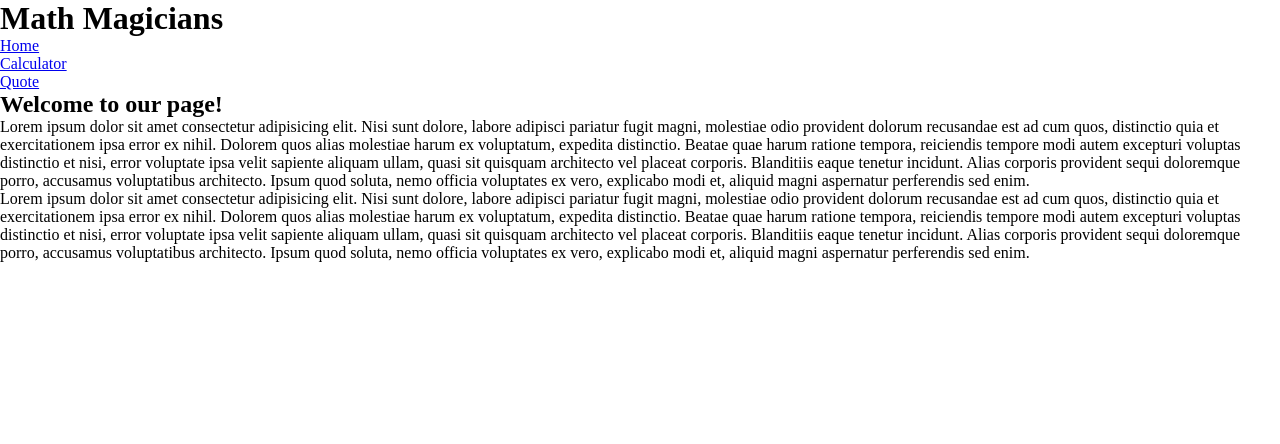
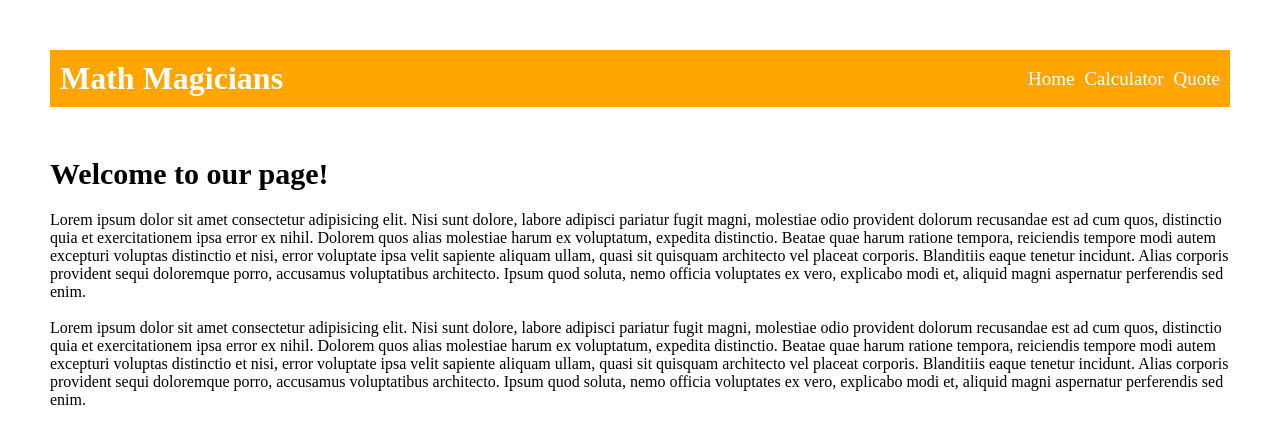
Before and after one commit to wuletawwonte/math-magicians, a React (Create React App) app: page / in a window 1280 px wide. Shown: the top 444 px of the page. Built offline with nearby package versions, Linux system fonts and the light colour scheme.

Commit message:
Add styling for components

```diff
--- a/src/App.css
+++ b/src/App.css
@@ -8,3 +8,7 @@
   justify-content: center;
   padding-top: 100px;
 }
+
+.homepage, .quote, .calculator-page {
+  margin: 50px;
+}
--- /dev/null
+++ b/src/components/Navbar.css
@@ -0,0 +1,21 @@
+header {
+  display: flex;
+  justify-content: space-between;
+  background-color: orange;
+  color: white;
+  align-items: center;
+  margin: 50px;
+  padding: 10px;
+}
+
+ul {
+  list-style: none;
+  display: flex;
+  gap: 10px;
+}
+
+li a {
+  text-decoration: none;
+  color: white;
+  font-size: 19px;
+}
--- a/src/components/Navbar.js
+++ b/src/components/Navbar.js
@@ -1,5 +1,6 @@
 import React from 'react';
 import { Link } from 'react-router-dom';
+import './Navbar.css';
 
 const Navbar = () => {
   const links = [
--- a/src/pages/CalculatorPage.js
+++ b/src/pages/CalculatorPage.js
@@ -2,7 +2,9 @@ import React from 'react';
 import Calculator from '../components/Calculator';
 
 const CalculatorPage = () => (
-  <Calculator />
+  <section className="calculator-page">
+    <Calculator />
+  </section>
 );
 
 export default CalculatorPage;
--- /dev/null
+++ b/src/pages/Home.css
@@ -0,0 +1,4 @@
+h2 {
+  font-size: 30px;
+  margin-bottom: 20px;
+}
--- a/src/pages/Home.js
+++ b/src/pages/Home.js
@@ -1,4 +1,5 @@
 import React from 'react';
+import './Home.css';
 
 const Home = () => (
   <section className="homepage">
@@ -17,6 +18,7 @@ const Home = () => (
         architecto. Ipsum quod soluta, nemo officia voluptates ex vero,
         explicabo modi et, aliquid magni aspernatur perferendis sed enim.
       </p>
+      <br />
       <p>
         Lorem ipsum dolor sit amet consectetur adipisicing elit. Nisi sunt
         dolore, labore adipisci pariatur fugit magni, molestiae odio provident
```
